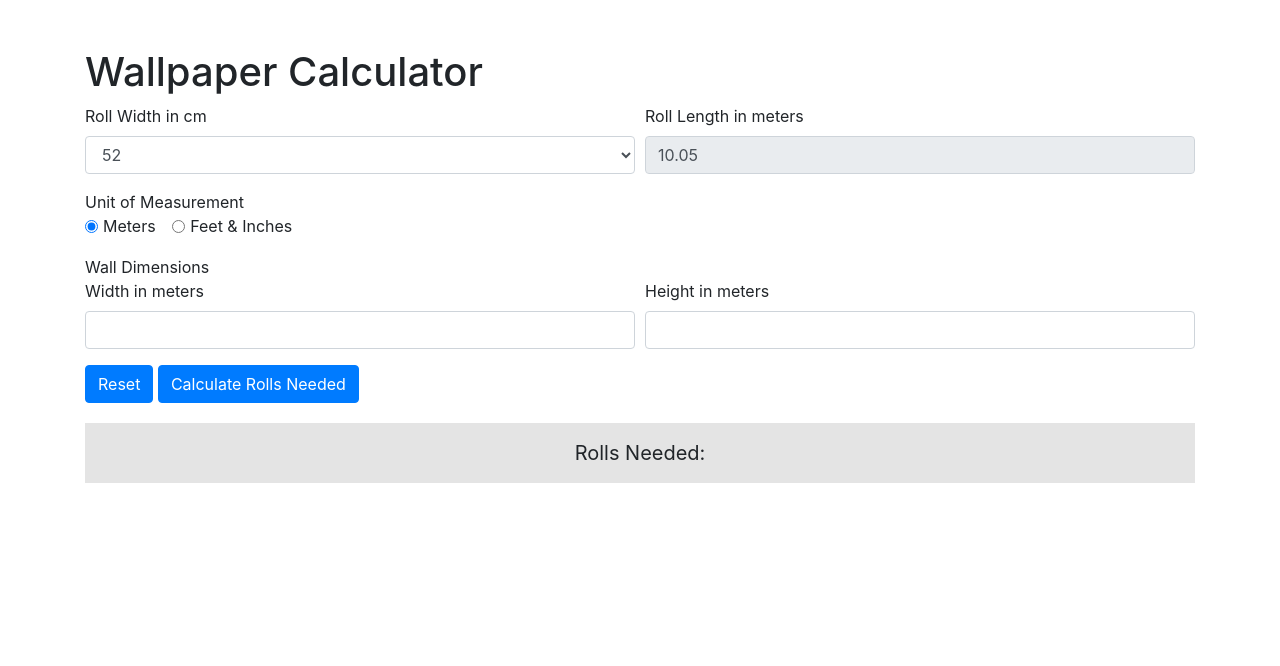
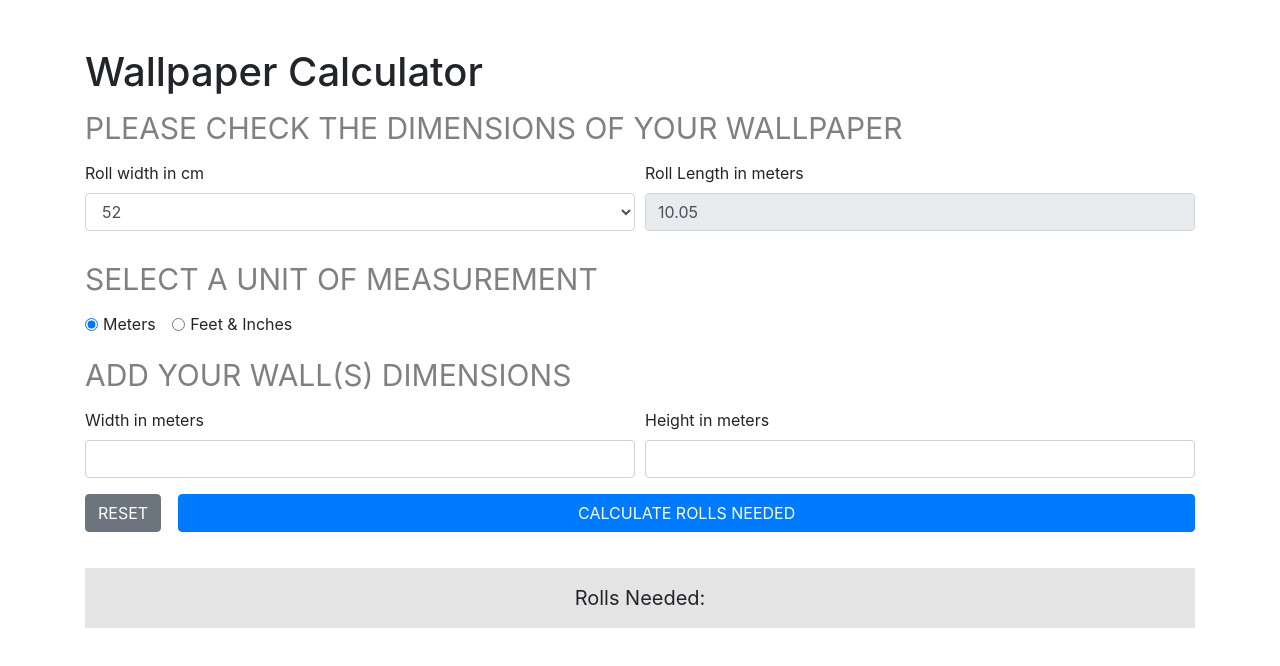
Before and after one commit to renodor/wallpaper-calculator, a website: page index.html in a window 1280 px wide. Drawn offline with nearby package versions, Linux system fonts and the light colour scheme.

Commit message:
work on front end design

```diff
--- a/index.html
+++ b/index.html
@@ -15,15 +15,16 @@
     <!-- My CSS -->
     <link rel="stylesheet" href="style.css">
 
-    <title>Hello, world!</title>
+    <title>Wallpaper Calculator</title>
   </head>
   <body>
     <div class="container mt-5">
       <h1>Wallpaper Calculator</h1>
       <form id="wallpaper-calculator">
+        <div class="form-title">Please check the dimensions of your wallpaper</div>
         <div class="form-row">
           <div class="form-group col-md-6">
-            <label for="roll-width">Roll Width in cm</label>
+            <label for="roll-width">Roll width in cm</label>
             <select name="roll-width" id="roll-width" class="form-control">
               <option value="52">52</option>
               <option value="70">70</option>
@@ -37,17 +38,17 @@
           </div>
         </div>
         <div class="form-group">
-          <div>Unit of Measurement</div>
+          <div class="form-title">Select a unit of measurement</div>
           <div class="form-check form-check-inline">
-            <input class="form-check-input" type="radio" name="inlineRadioOptions" id="meters" value="meters" checked>
-            <label class="form-check-label" for="inlineRadio1">Meters</label>
+            <input class="form-check-input" type="radio" name="measurement-unit" id="meters" value="meters" checked>
+            <label class="form-check-label" for="meters">Meters</label>
           </div>
           <div class="form-check form-check-inline">
-            <input class="form-check-input" type="radio" name="inlineRadioOptions" id="feets" value="feets">
-            <label class="form-check-label" for="inlineRadio2">Feet & Inches</label>
+            <input class="form-check-input" type="radio" name="measurement-unit" id="feets" value="feets">
+            <label class="form-check-label" for="feets">Feet & Inches</label>
           </div>
         </div>
-        <div>Wall Dimensions</div>
+        <div class="form-title">Add your wall(s) dimensions</div>
         <div class="form-row">
           <div class="form-group col-md-6">
             <label for="wall-width">Width in meters</label>
@@ -58,8 +59,14 @@
             <input type="number" min="0" class="form-control" id="wall-height">
           </div>
         </div>
-        <button type="submit" class="btn btn-primary" id="reset-btn">Reset</button>
-        <button type="submit" class="btn btn-primary" id="calculate-btn">Calculate Rolls Needed</button>
+        <div class="form-row">
+          <div class="form-group col-md-1">
+            <button type="submit" class="btn btn-secondary" id="reset-btn">RESET</button>
+          </div>
+          <div class="form-group col-md-11">
+            <button type="submit" class="btn btn-primary w-100" id="calculate-btn">CALCULATE ROLLS NEEDED</button>
+          </div>
+        </div>
       </form>
       <div id="result">Rolls Needed: <span></span></div>
     </div>
--- a/style.css
+++ b/style.css
@@ -1,3 +1,10 @@
+.form-title {
+  font-size: 30px;
+  text-transform: uppercase;
+  color: gray;
+  margin: 10px 0;
+}
+
 #result {
   margin-top: 20px;
   padding: 15px;
```
